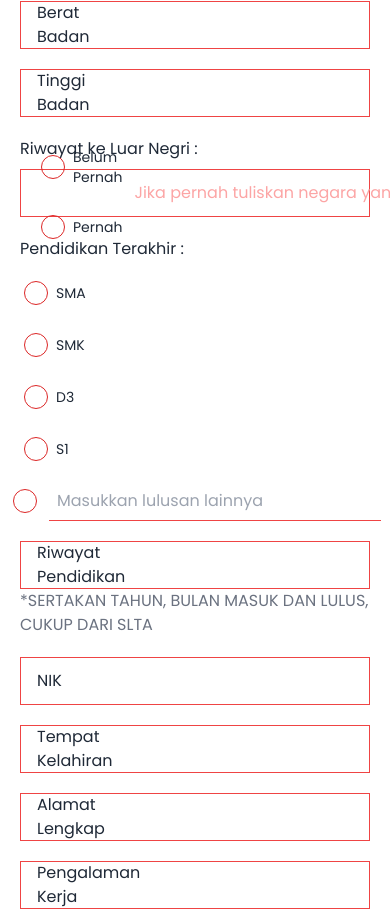
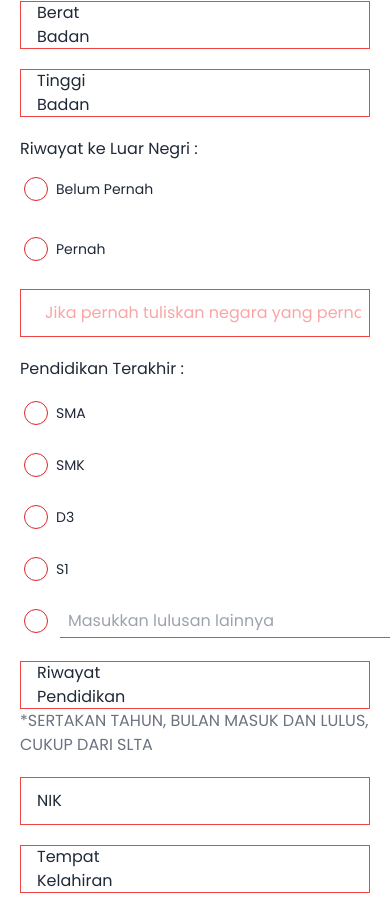
Before and after one commit to Ganesha-project/lpk-web, a Next.js app: page /registrasi in a window 390 px wide. Shown: the part 1071-1983 px from the top of the page. Built offline with nearby package versions, Linux system fonts and the light colour scheme.

Commit message:
fix responsive form

```diff
--- a/src/Components/ProgramPage/RegisterForm.jsx
+++ b/src/Components/ProgramPage/RegisterForm.jsx
@@ -115,15 +115,27 @@ export const RegisterForm = () => {
                 <p className="-mb-3">
                     Riwayat ke Luar Negri :
                 </p>
-                <label className="input rounded-none input-bordered border-red-500 flex items-center gap-2">
-                    <div className="flex lg:flex-row flex-col gap-3 lg:items-center">
-                        <div className="form-control w-fit">
+                <div className="inline-block lg:hidden form-control w-fit">
                             <label className="label cursor-pointer">
                                 <input type="radio" name="Gender" value={'Belum Pernah'} className="radio checked:bg-red-500 border-red-600 border" />
                                 <span className="label-text ml-2">Belum Pernah</span>
                             </label>
                         </div>
-                        <div className="form-control w-fit">
+                        <div className="inline-block lg:hidden form-control w-fit">
+                            <label className="label cursor-pointer">
+                                <input type="radio" name="Gender" value={'Pernah'} className="radio checked:bg-red-500 border-red-600 border" />
+                                <span className="label-text ml-2">Pernah</span>
+                            </label>
+                        </div>
+                <label className="input rounded-none input-bordered border-red-500 flex items-center gap-2">
+                    <div className="flex lg:flex-row flex-col gap-3 lg:items-center">
+                        <div className="hidden lg:inline-block form-control w-fit">
+                            <label className="label cursor-pointer">
+                                <input type="radio" name="Gender" value={'Belum Pernah'} className="radio checked:bg-red-500 border-red-600 border" />
+                                <span className="label-text ml-2">Belum Pernah</span>
+                            </label>
+                        </div>
+                        <div className="hidden lg:inline-block form-control w-fit">
                             <label className="label cursor-pointer">
                                 <input type="radio" name="Gender" value={'Pernah'} className="radio checked:bg-red-500 border-red-600 border" />
                                 <span className="label-text ml-2">Pernah</span>
@@ -163,7 +175,7 @@ export const RegisterForm = () => {
                     </div>
                     <div className="flex lg:flex-row flex-col gap-3 lg:items-center">
                         <div className="form-control w-full">
-                            <div className="flex justify-center">
+                            <div className="flex items-center">
                                 <label className="label cursor-pointer">
                                     <input type="radio" name="lulusan" value="lulusan_lainnya" className="radio checked:bg-red-500 border-red-600 border" />
                                 </label>
```
